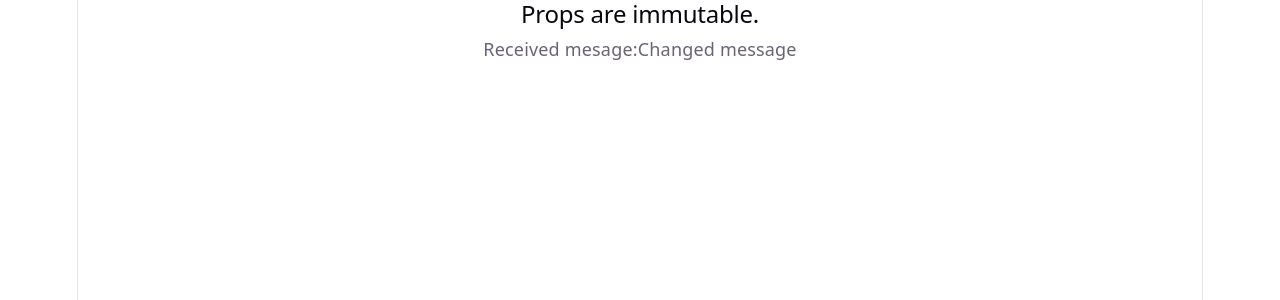
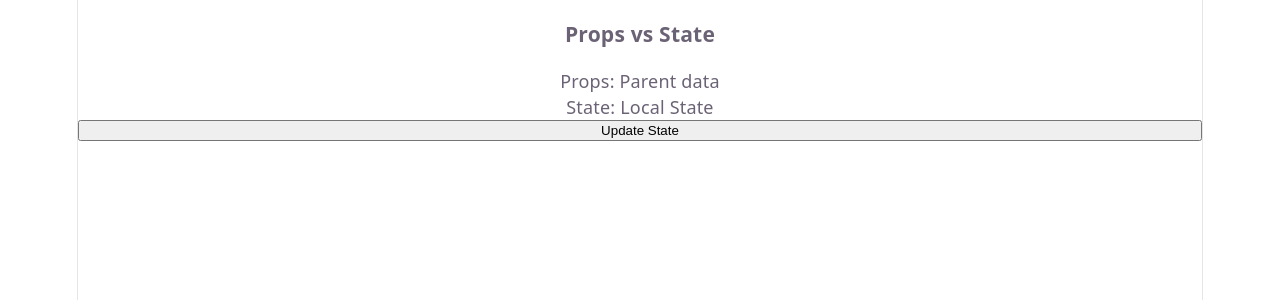
Before and after one commit to incharadn433-web/MERN_Stu_FebMay26Mys, a React (Vite) app in the folder W9/D2/prop-example-app/: page / in a window 1280 px wide. Shown: the top 300 px of the page. Built offline with nearby package versions, Linux system fonts and the light colour scheme.

Commit message:
Props vs State

```diff
--- a/W9/D2/prop-example-app/src/App.jsx
+++ b/W9/D2/prop-example-app/src/App.jsx
@@ -8,6 +8,7 @@
 import { CompositionDemo } from './components/P6'
 import { ObjectsAndarrayProps } from './components/P7'
 import { PropsImmutability } from './components/P8'
+import { PropsState } from './components/P9'
 
 function App() {
   return (
@@ -19,7 +20,8 @@
       {/* <SharedStateParent/> */}
        {/* <CompositionDemo/> */}
        {/* <ObjectsAndarrayProps/> */}
-       <PropsImmutability/>
+       {/* <PropsImmutability/> */}
+       <PropsState/>
 
     </>
   )
--- /dev/null
+++ b/W9/D2/prop-example-app/src/components/P9.jsx
@@ -0,0 +1,30 @@
+// Props vs State
+// Props: data passed from parent to child component
+    // data comes from outside the component
+    // are read-only
+    // are used for passing data between components
+// State: data managed inside a component
+    // belongs to the component itself
+    // can be modified/changed
+    // setter method is used to modify data
+
+import { useState } from "react"
+
+function Child({title}){
+    return <p>Props: {title}</p>
+}
+
+export function PropsState(){
+    const [stateValue, setStateValue] = useState('Local State');
+    return(
+        <>
+            <h3>Props vs State</h3>
+            <Child title="Parent data" />
+
+            <p>State: {stateValue}</p>
+            <button onClick={()=>setStateValue('This is New state')}>
+                Update State
+            </button>
+        </>
+    )
+}
```
